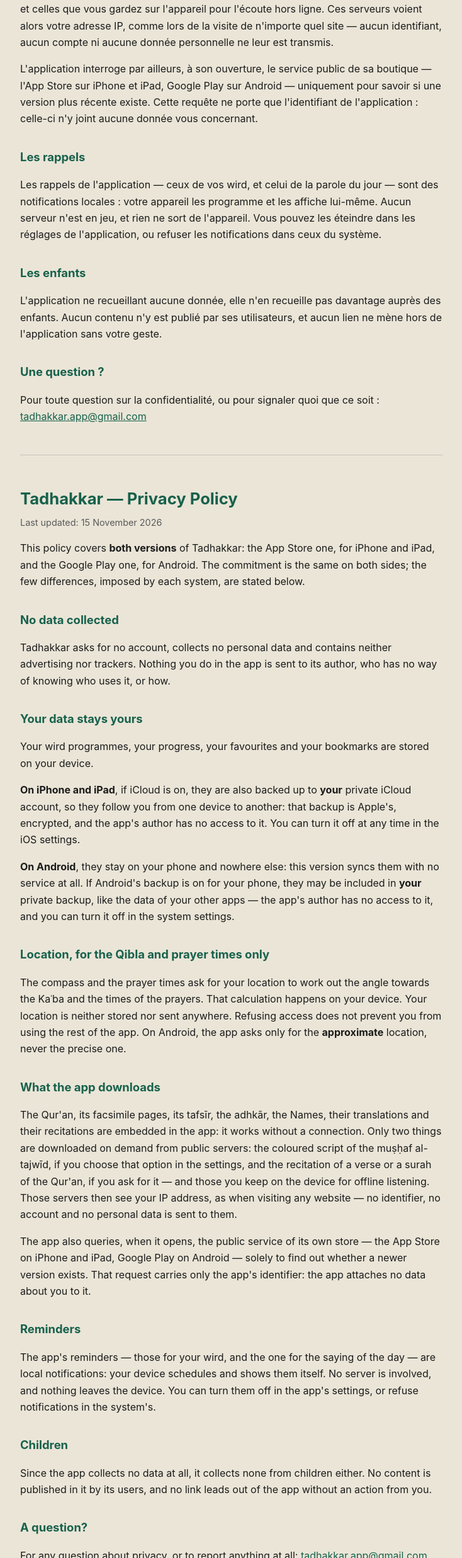
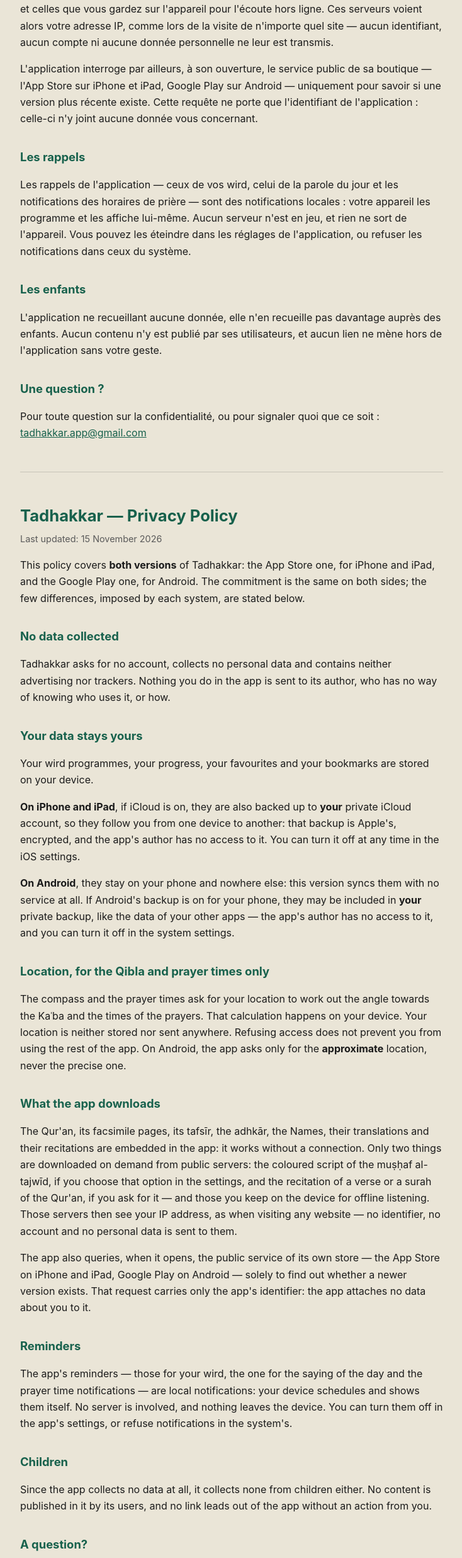
Before and after one commit to realnajim-eng/tadhakkar-site, a plain HTML site: page confidentialite.html in a window 1280 px wide. Shown: the part 1192-3666 px from the top of the page at 63% size, without its empty margins (272-1006 px from the left). Drawn offline with Linux system fonts and the light colour scheme.

Commit message:
Confidentialité : les notifications des prières rejoignent le bloc des rappels
Les cloches de l'écran « Prière et Qibla » posent des notifications
locales, comme les rappels de wird et la parole du jour : le bloc « Les
rappels » le dit désormais, dans les dix langues.

Co-Authored-By: Claude Fable 5.2 <noreply@anthropic.com>

```diff
--- a/confidentialite.html
+++ b/confidentialite.html
@@ -82,9 +82,9 @@ porte que l'identifiant de l'application : celle-ci n'y joint aucune donnée
 vous concernant.</p>
 
 <h2>Les rappels</h2>
-<p>Les rappels de l'application — ceux de vos wird, et celui de la parole du
-jour — sont des notifications locales : votre appareil les programme et les
-affiche lui-même. Aucun serveur n'est en jeu, et rien ne sort de l'appareil.
+<p>Les rappels de l'application — ceux de vos wird, celui de la parole du jour
+et les notifications des horaires de prière — sont des notifications locales :
+votre appareil les programme et les affiche lui-même. Aucun serveur n'est en jeu, et rien ne sort de l'appareil.
 Vous pouvez les éteindre dans les réglages de l'application, ou refuser les
 notifications dans ceux du système.</p>
 
@@ -148,9 +148,9 @@ whether a newer version exists. That request carries only the app's identifier:
 the app attaches no data about you to it.</p>
 
 <h2>Reminders</h2>
-<p>The app's reminders — those for your wird, and the one for the saying of the
-day — are local notifications: your device schedules and shows them itself. No
-server is involved, and nothing leaves the device. You can turn them off in the
+<p>The app's reminders — those for your wird, the one for the saying of the day
+and the prayer time notifications — are local notifications: your device
+schedules and shows them itself. No server is involved, and nothing leaves the device. You can turn them off in the
 app's settings, or refuse notifications in the system's.</p>
 
 <h2>Children</h2>
```
